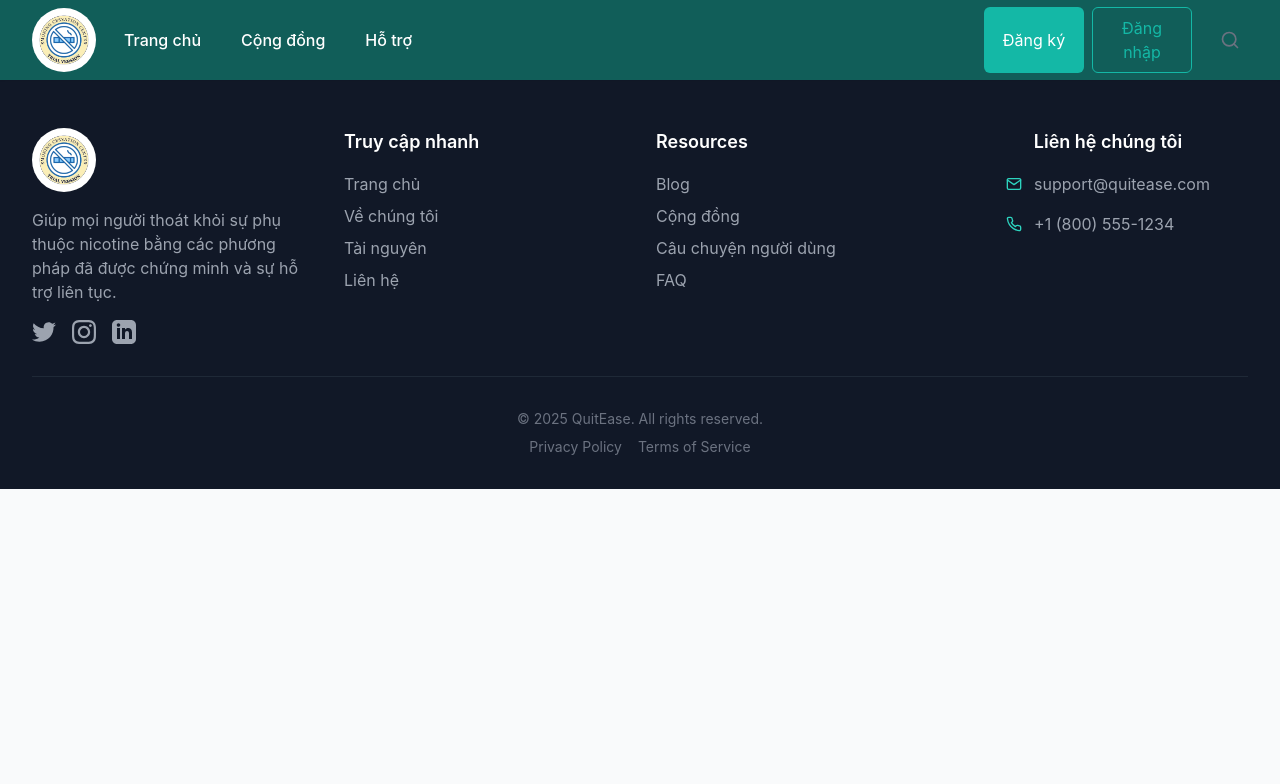
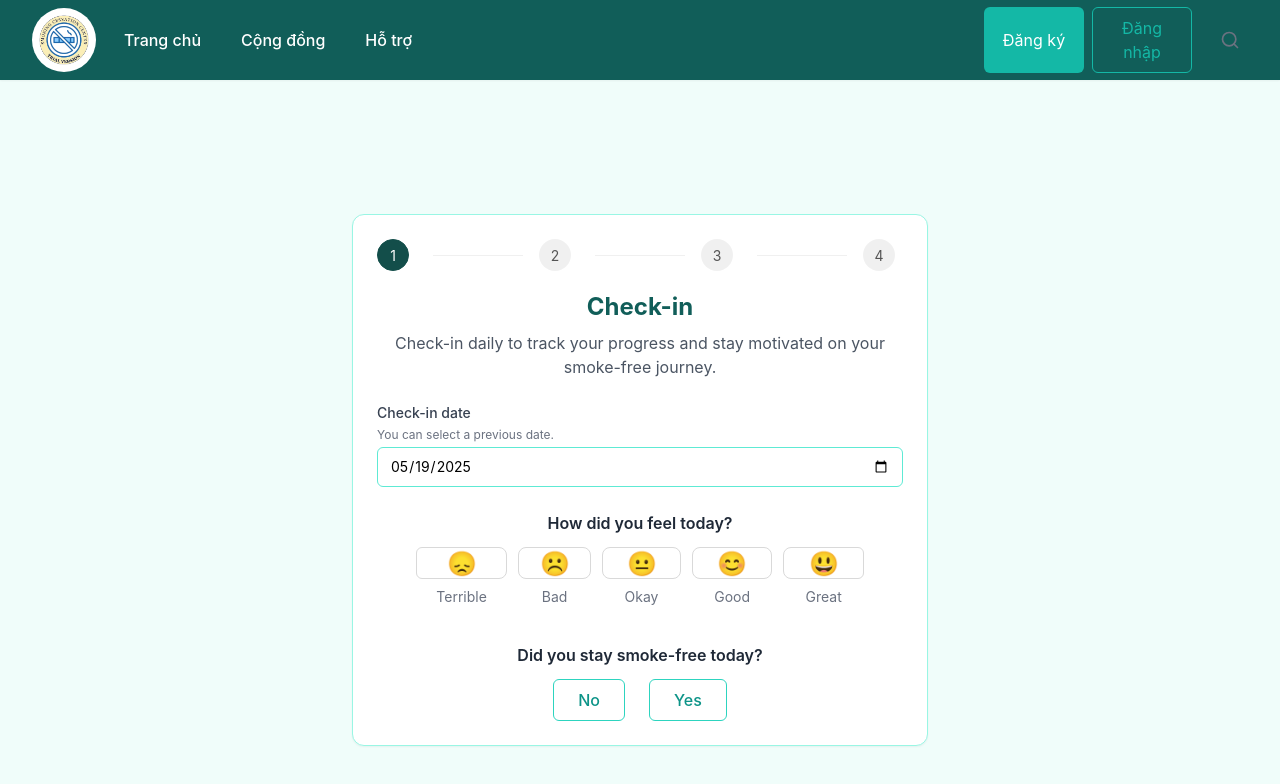
Before and after one commit to MrAlpha9S/SWP, a React (Vite) app in the folder client/: page /dashboard/check-in in a window 1280 px wide. Shown: the top 784 px of the page. Built offline with nearby package versions, Linux system fonts and the light colour scheme; no server answers.

Commit message:
[Check-in step 1]

```diff
--- a/client/src/App.jsx
+++ b/client/src/App.jsx
@@ -1,5 +1,5 @@
 
-import { Routes, Route} from "react-router-dom";
+import { Routes, Route } from "react-router-dom";
 import Navbar from './components/layout/navbar.jsx';
 import './App.css';
 import Homepage from './pages/homepage/homepage.jsx';
@@ -7,19 +7,25 @@ import DashBoard from "./pages/dashboardPage/dashboard.jsx";
 import PostSignUpCallback from "./pages/signup/postSignUpCallback.jsx";
 import Onboarding from "./pages/signup/onboarding.jsx";
 import Footer from "./components/layout/footer.jsx";
+import CheckIn from "./pages/dashboardPage/checkIn.jsx";
 
 function App() {
 
     return (
         <>
-            <Navbar/>
+            <Navbar />
             <Routes>
-                <Route path="/" element={<Homepage/>}></Route>
-                <Route path="/dashboard" element={<DashBoard/>}></Route>
-                <Route path="/postSignup" element={<PostSignUpCallback/>}></Route>
-                <Route path="/onboarding" element={<Onboarding/>}></Route>
+                <Route path="/" element={<Homepage />} />
+
+                <Route path="/dashboard" element={<DashBoard />} />
+                <Route path="/dashboard/check-in" element={<CheckIn />} />
+
+                <Route path="/postSignup" element={<PostSignUpCallback />} />
+                <Route path="/onboarding" element={<Onboarding />} />
+
+
+                <Route path="*" element={<div>404 Not Found</div>} />
             </Routes>
-            <Footer/>
         </>
     )
 }
--- /dev/null
+++ b/client/src/components/dashboardpage/CheckInButton.jsx
@@ -0,0 +1,19 @@
+import React from 'react';
+import { useNavigate } from 'react-router-dom'; // Import the useNavigate hook
+
+function CheckInButton() {
+  const navigate = useNavigate(); // Initialize the navigate function
+
+  const handleClick = () => {
+    // This function will be called when the button is clicked
+    navigate('/dashboard/check-in'); // Navigate to the desired path
+  };
+
+  return (
+    <button onClick={handleClick} class="bg-primary-700 text-white px-4 py-2 rounded-lg font-semibold hover:bg-primary-800">
+      Daily check-in →
+    </button>
+  );
+}
+
+export default CheckInButton;
--- a/client/src/pages/dashboardPage/checkIn.jsx
+++ b/client/src/pages/dashboardPage/checkIn.jsx
@@ -0,0 +1,126 @@
+import React, { useState } from 'react';
+import { Button, message, Steps, theme, Radio } from 'antd';
+
+export default function SmokeFreeCheckin() {
+    const [step, setStep] = useState('StepOne');
+    //antd steps
+    const { token } = theme.useToken();
+    const [current, setCurrent] = useState(0);
+    const steps = [
+        {
+            title: '',
+            content: 'First-content',
+        },
+        {
+            title: '',
+            content: 'Second-content',
+        },
+        {
+            title: '',
+            content: 'Third-content',
+        },
+        {
+            title: '',
+            content: 'Fourth-content',
+        },
+    ];
+    const contentStyle = {
+        lineHeight: '260px',
+        textAlign: 'center',
+        color: token.colorTextTertiary,
+        backgroundColor: token.colorFillAlter,
+        borderRadius: token.borderRadiusLG,
+        border: `1px dashed ${token.colorBorder}`,
+        marginTop: 16,
+    };
+    const next = () => {
+        setCurrent(current + 1);
+    };
+    const prev = () => {
+        setCurrent(current - 1);
+    };
+    const items = steps.map(item => ({ key: item.title, title: item.title }));
+    //Step 1
+    // State to manage the check-in date, defaulting to today
+    const [checkInDate, setCheckInDate] = useState(new Date().toISOString().split('T')[0]); // Default to today
+    const handleDateChange = (event) => {
+        const selectedDate = new Date(event.target.value);
+        const today = new Date()
+        if (selectedDate >= today) {
+            setCheckInDate(today.toISOString().split('T')[0]);
+        } else {
+            setCheckInDate(event.target.value);
+        }
+
+    };
+
+    const FEELINGS = [
+        { value: 'terrible', emoji: '😞', label: 'Terrible' },
+        { value: 'bad', emoji: '☹️', label: 'Bad' },
+        { value: 'okay', emoji: '😐', label: 'Okay' },
+        { value: 'good', emoji: '😊', label: 'Good' },
+        { value: 'great', emoji: '😃', label: 'Great' },
+    ];
+
+    //
+
+    const handleStepOneYes = () => setStep('a');
+    const handleStepOneNo = () => setStep('');
+    const handleBack = () => setStep('');
+
+    const [size, setSize] = useState('middle');
+    const handleSizeChange = e => {
+        setSize(e.target.value);
+    };
+    return (
+        <div className="bg-primary-50 min-h-screen flex items-center justify-center p-4">
+            {step === 'StepOne' && (
+                <div class="bg-white max-w-xl mx-auto p-6 border rounded-xl shadow-sm border-primary-200 text-center">
+                    <Steps className='pb-5' current={current} items={items} />
+                    <h1 class="text-2xl font-bold text-primary-800 mb-2">Check-in</h1>
+                    <p class="text-gray-600 mb-6">Check-in daily to track your progress and stay motivated on your smoke-free journey.</p>
+
+                    <div class="mb-6 text-left">
+                        <label class="block text-sm font-medium text-gray-700 mb-1">Check-in date</label>
+                        <p class="text-xs text-gray-500 mb-1">You can select a previous date.</p>
+                        <input
+                            type="date"
+                            value={checkInDate}
+                            onChange={handleDateChange}
+                            class="w-full border border-primary-300 rounded-md px-3 py-2 text-sm focus:ring-primary-500 focus:border-primary-500" />
+                    </div>
+                    <div class="mb-6 pb-10">
+                        <p class="font-semibold text-gray-800 mb-3">How did you feel today?</p>
+                        <Radio.Group
+                            className="flex justify-between items-center gap-3 max-w-md mx-auto"
+                            value={size}
+                            onChange={handleSizeChange}
+                        >
+                            {FEELINGS.map(({ value, emoji, label }) => (
+                                <Radio.Button
+                                    className="flex flex-col items-center text-gray-500 hover:border-primary-600 rounded-lg cursor-pointer"
+                                    key={value}
+                                    value={value}
+                                >
+                                    <span className="text-2xl">{emoji}</span>
+                                    <span className="text-sm mt-1">{label}</span>
+                                </Radio.Button>
+                            ))}
+                        </Radio.Group>
+                    </div>
+
+
+                    <div>
+                        <p class="font-semibold text-gray-800 mb-3">Did you stay smoke-free today?</p>
+                        <div class="flex justify-center gap-6">
+                            <button class="px-6 py-2 border border-primary-400 text-primary-600 rounded-md hover:bg-primary-50 font-medium">No</button>
+                            <button class="px-6 py-2 border border-primary-400 text-primary-600 rounded-md hover:bg-primary-50 font-medium">Yes</button>
+                        </div>
+                    </div>
+                </div>
+            )}
+
+
+        </div>
+    );
+}
--- a/client/src/pages/dashboardPage/dashboard.jsx
+++ b/client/src/pages/dashboardPage/dashboard.jsx
@@ -1,6 +1,7 @@
 import React, { useEffect } from "react";
 import { useAuth0, withAuthenticationRequired } from "@auth0/auth0-react";
 import { differenceInMilliseconds } from 'date-fns';
+import CheckInButton from "../../components/dashboardpage/CheckInButton";
 
 function Dashboard() {
 
@@ -66,9 +67,7 @@ function Dashboard() {
 
 
                 <div class="flex items-center justify-between">
-                    <button class="bg-primary-700 text-white px-4 py-2 rounded-lg font-semibold hover:bg-primary-800">
-                        Daily check-in →
-                    </button>
+                    <CheckInButton />
                     <a href="#" class="text-sm text-primary-700 hover:underline">
                         What's a check-in and why are they important?
                     </a>
```
